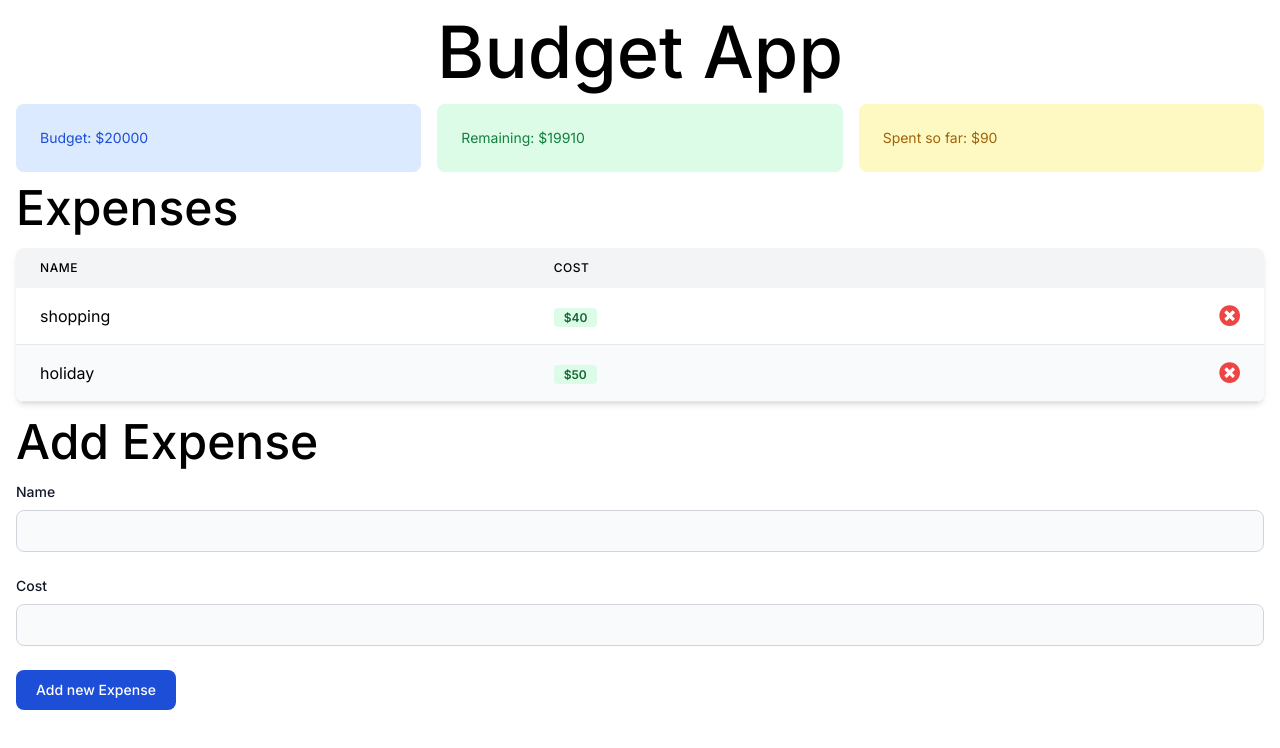
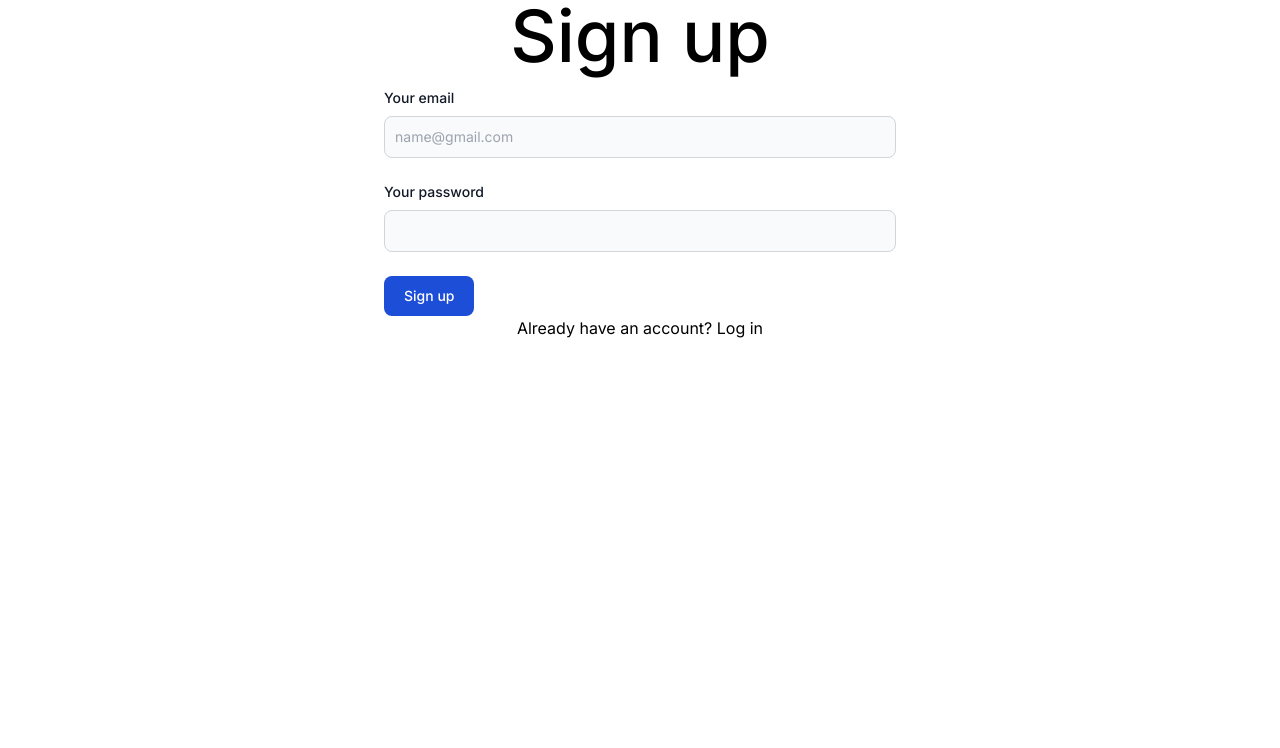
Before and after one commit to mateuszbialowas/BudgetApp-React, a React (Create React App) app: page /signup in a window 1280 px wide. Shown: the top 748 px of the page. Built offline with nearby package versions, Linux system fonts and the light colour scheme.

Commit message:
add signup component

```diff
--- a/package.json
+++ b/package.json
@@ -12,6 +12,7 @@
     "firebase": "^9.6.1",
     "react": "^17.0.2",
     "react-dom": "^17.0.2",
+    "react-router-dom": "^6.2.1",
     "react-scripts": "next",
     "web-vitals": "^1.0.1"
   },
--- a/src/App.js
+++ b/src/App.js
@@ -5,14 +5,27 @@
 import ExpenseList from "./components/ExpenseList";
 import AddExpenseForm from "./components/AddExpenseForm";
 import { AppProvider } from "./contex/AppContext";
+import { Routes, Route, Link } from "react-router-dom";
 
-function App() {
+import Signup from "./components/Signup";
+import Navbar from "./components/Navbar";
+
+export default function App() {
+  return (
+    <>
+      <Navbar />
+      <Routes>
+        <Route path="/" element={<Home />} />
+        <Route path="signup" element={<Signup />} />
+      </Routes>
+    </>
+  );
+}
+
+function Home() {
   return (
     <AppProvider>
       <div className="container mx-auto p-4">
-        <h1 className="font-medium text-5xl md:text-7xl text-center">
-          Budget App
-        </h1>
         <div className="mt-4 grid grid-cols-1 lg:grid-cols-3 gap-4">
           <Budget />
           <Remaining />
@@ -24,5 +37,3 @@
     </AppProvider>
   );
 }
-
-export default App;
--- /dev/null
+++ b/src/components/Navbar.jsx
@@ -0,0 +1,8 @@
+import React from "react";
+import { Routes, Route, Link } from "react-router-dom";
+
+export default function Navbar() {
+  return (
+    <div></div>
+  );
+}
--- /dev/null
+++ b/src/components/Signup.jsx
@@ -0,0 +1,76 @@
+import React from "react";
+import { getAuth, createUserWithEmailAndPassword } from "firebase/auth";
+import { app } from "../firebse";
+
+export default function Signup() {
+  const auth = getAuth(app);
+
+  function handleSubmit(e) {
+    e.preventDefault();
+    console.log("handle submit");
+    const email = document.forms.signup.email.value;
+    const password = document.forms.signup.password.value;
+
+    document.forms.signup.reset();
+    createUserWithEmailAndPassword(auth, email, password)
+      .then((userCredential) => {
+        // Signed in
+        const user = userCredential.user;
+        console.log(auth);
+        // ...
+      })
+      .catch((error) => {
+        const errorCode = error.code;
+        const errorMessage = error.message;
+        console.error({ errorCode });
+        console.error({ errorMessage });
+        console.log(auth.currentUser);
+        // ..
+      });
+  }
+  return (
+    <div className="max-w-lg m-auto">
+      <h2 className="font-medium text-5xl md:text-7xl text-center mb-4">
+        Sign up
+      </h2>
+      <form name="signup" onSubmit={handleSubmit}>
+        <div className="mb-6">
+          <label
+            htmlFor="email"
+            className="block mb-2 text-sm font-medium text-gray-900 dark:text-gray-300"
+          >
+            Your email
+          </label>
+          <input
+            type="email"
+            id="email"
+            className="bg-gray-50 border border-gray-300 text-gray-900 text-sm rounded-lg focus:ring-blue-500 focus:border-blue-500 block w-full p-2.5 dark:bg-gray-700 dark:border-gray-600 dark:placeholder-gray-400 dark:text-white dark:focus:ring-blue-500 dark:focus:border-blue-500"
+            placeholder="name@gmail.com"
+            required
+          />
+        </div>
+        <div className="mb-6">
+          <label
+            htmlFor="password"
+            className="block mb-2 text-sm font-medium text-gray-900 dark:text-gray-300"
+          >
+            Your password
+          </label>
+          <input
+            type="password"
+            id="password"
+            className="bg-gray-50 border border-gray-300 text-gray-900 text-sm rounded-lg focus:ring-blue-500 focus:border-blue-500 block w-full p-2.5 dark:bg-gray-700 dark:border-gray-600 dark:placeholder-gray-400 dark:text-white dark:focus:ring-blue-500 dark:focus:border-blue-500"
+            required
+          />
+        </div>
+        <button
+          type="submit"
+          className="text-white bg-blue-700 hover:bg-blue-800 focus:ring-4 focus:ring-blue-300 font-medium rounded-lg text-sm w-full sm:w-auto px-5 py-2.5 text-center dark:bg-blue-600 dark:hover:bg-blue-700 dark:focus:ring-blue-800"
+        >
+          Sign up
+        </button>
+      </form>
+      <div className="text-center">Already have an account? Log in</div>
+    </div>
+  );
+}
--- a/src/firebse.js
+++ b/src/firebse.js
@@ -2,7 +2,6 @@
 import { initializeApp } from "firebase/app";
 // TODO: Add SDKs for Firebase products that you want to use
 // https://firebase.google.com/docs/web/setup#available-libraries
-import "firebase/auth";
 
 // Your web app's Firebase configuration
 const firebaseConfig = {
@@ -15,7 +14,4 @@
 };
 
 // Initialize Firebase
-const app = initializeApp(firebaseConfig);
-
-export const auth = app.auth();
-export default app;
+export const app = initializeApp(firebaseConfig);
--- a/src/index.css
+++ b/src/index.css
@@ -1,13 +1,15 @@
 @import "./reset.css";
 @import url("https://fonts.googleapis.com/css2?family=Inter:wght@400;500;600&display=swap");
+
 @tailwind base;
 @tailwind components;
 @tailwind utilities;
+
 
 body {
   font-family: "Inter", sans-serif;
 }
 
-table tbody tr:nth-child(2n+1) {
-    background-color: white;
+table tbody tr:nth-child(2n + 1) {
+  background-color: white;
 }
--- a/src/index.js
+++ b/src/index.js
@@ -2,10 +2,13 @@
 import ReactDOM from "react-dom";
 import "./index.css";
 import App from "./App";
+import { BrowserRouter } from "react-router-dom";
 
 ReactDOM.render(
-  <React.StrictMode>
-    <App />
-  </React.StrictMode>,
+  <BrowserRouter>
+    <React.StrictMode>
+      <App />
+    </React.StrictMode>
+  </BrowserRouter>,
   document.getElementById("root")
 );
```
Also changed, not shown: src/contex/AuthContext.js (added), 1 other file (tests, documents, lock files or other folders).
